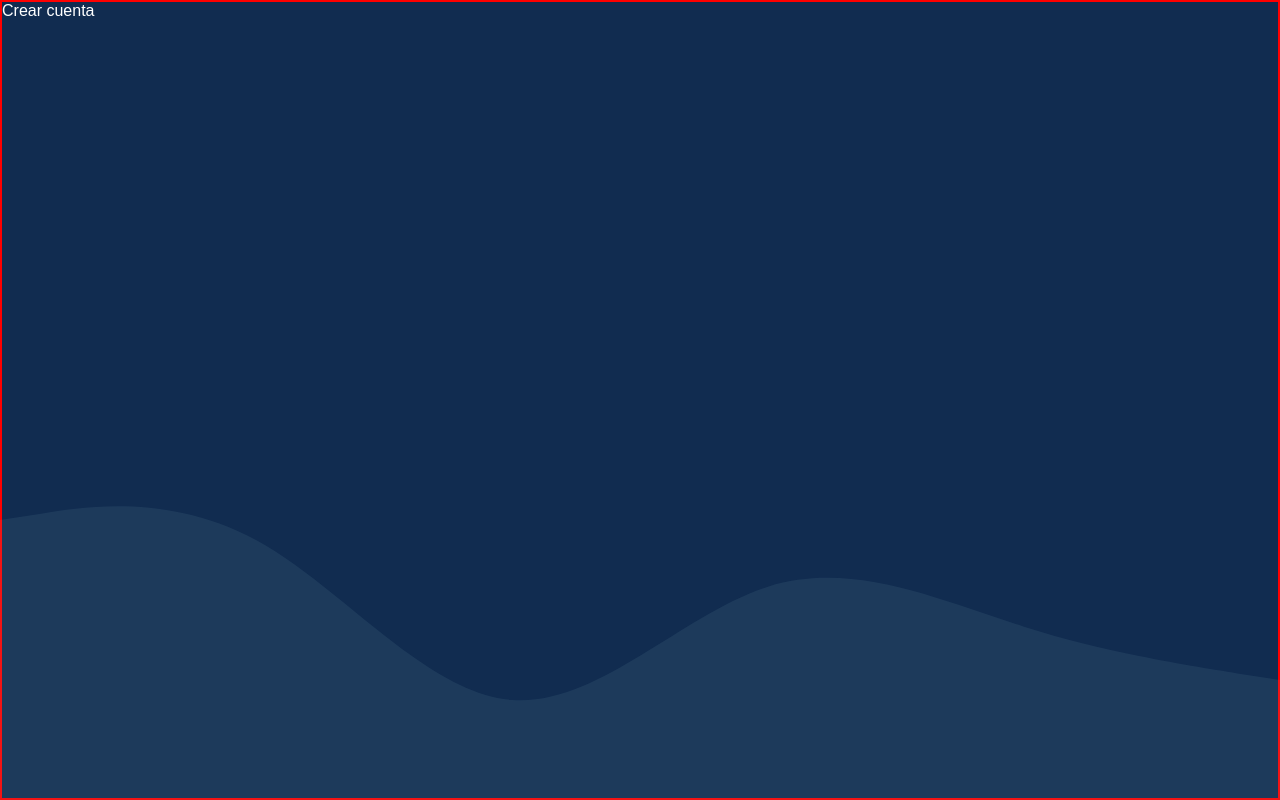
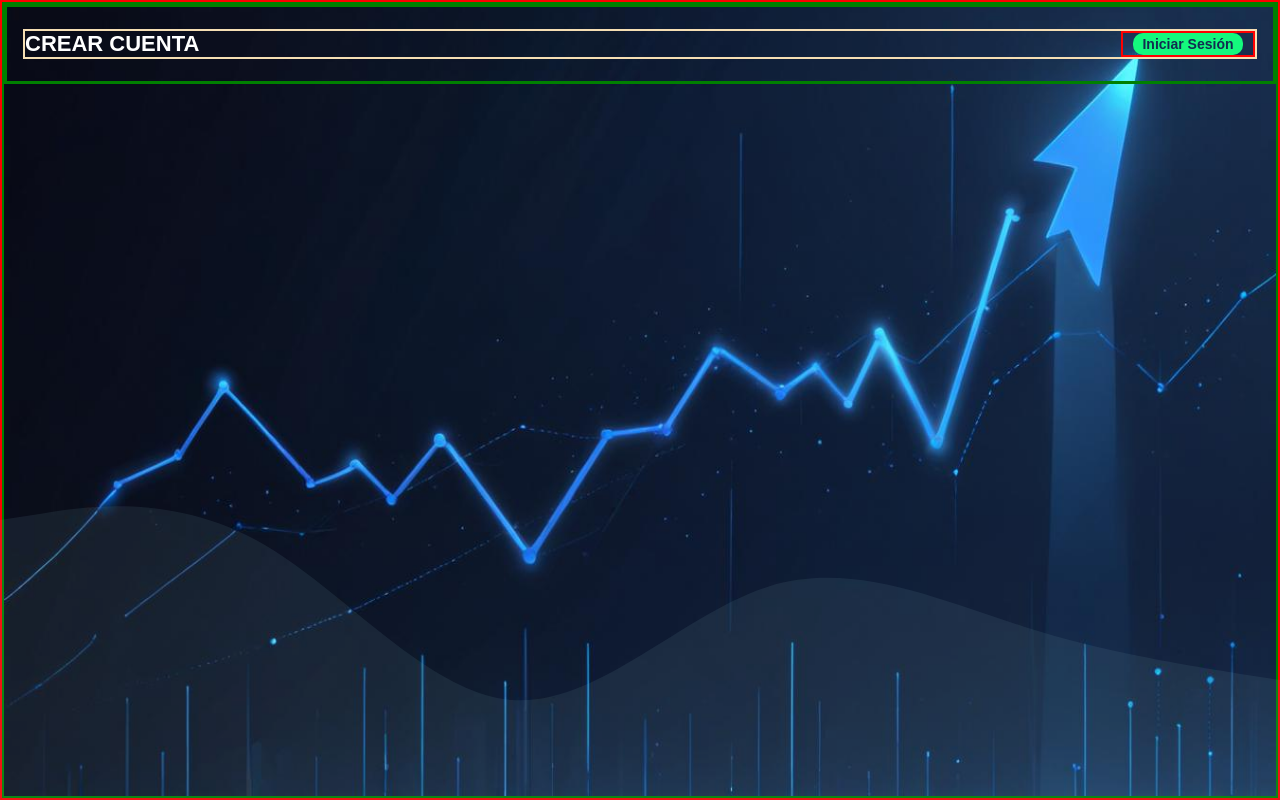
Before and after one commit to YakerHuertas26/Gestion_de_Gastos, a React (Vite) app: page /Crear_cuenta in a window 1280 px wide. Built offline with nearby package versions, Linux system fonts and the light colour scheme; what webfontloader would draw is missing.

Commit message:
header de crear cuenta

```diff
--- a/src/Components/HeaderGastosCategoria.jsx
+++ b/src/Components/HeaderPage.jsx
@@ -1,17 +1,17 @@
-import { useNavigate } from "react-router";
+
 import { Titulo } from "../b_Element/E_Header";
 import {  HeaderStyled } from "../Styles/HeaderStyled";
 import ButonRegresar from "../b_Element/BtnRegresar";
 
 
-const HeadarCategoriaGasto = () => {
+const HeaderPage = ({titulo}) => {
 
     return (
         <HeaderStyled>
                 <ButonRegresar/>
-                <Titulo titulo="Gastos por categoría"/>
+                <Titulo titulo={titulo}/>
         </HeaderStyled>
      );
 }
 
-export default HeadarCategoriaGasto;
+export default HeaderPage;
--- a/src/Pages/CategoriaGasto.jsx
+++ b/src/Pages/CategoriaGasto.jsx
@@ -1,8 +1,8 @@
-import HeadarCategoriaGasto from "../Components/HeaderGastosCategoria";
+import HeaderPage from "../Components/HeaderPage";
 
 const CategoriaGasto = () => {
     return (
-        <HeadarCategoriaGasto/>
+        <HeaderPage titulo="Gastos por categoría"/>
      );
 }
 
--- a/src/Pages/CrearCuenta.jsx
+++ b/src/Pages/CrearCuenta.jsx
@@ -1,6 +1,19 @@
+import { Boton, Titulo } from "../b_Element/E_Header";
+import { ContenedorSesion } from "../Styles/ContenedorSesion";
+import { ConteinerHeard, ContentButonStyled, HeaderStyled } from "../Styles/HeaderStyled";
+
 const CrearCuenta = () => {
     return (
-        <p>Crear cuenta</p>
+       <ContenedorSesion>
+            <HeaderStyled>
+            <ConteinerHeard>
+                <Titulo titulo="Crear Cuenta"/>
+                <ContentButonStyled>
+                    <Boton secundario="secundario" desciption="Iniciar Sesión" link='../Iniciar_sesion' />
+                </ContentButonStyled>
+            </ConteinerHeard>
+        </HeaderStyled>
+       </ContenedorSesion>
      );
 }
 
--- a/src/Pages/Home.jsx
+++ b/src/Pages/Home.jsx
@@ -2,7 +2,7 @@ import HeaderComponent from "../Components/Header";
 
 const Home = () => {
     return (
-        <HeaderComponent/>
+        <HeaderComponent />
 
 
      );
--- a/src/Pages/ListaGasto.jsx
+++ b/src/Pages/ListaGasto.jsx
@@ -1,6 +1,8 @@
+import HeaderPage from "../Components/HeaderPage";
+
 const ListaGasto = () => {
     return (
-        <p>lista de gastos</p>
+        <HeaderPage titulo="Lista de Gastos"/>
      );
 }
 
--- a/src/Styles/BotonRegresar.jsx
+++ b/src/Styles/BotonRegresar.jsx
@@ -10,13 +10,13 @@ const BtnRegresar = styled.button`
 
   justify-content: center;
   align-items: center;
-  width: 3.6rem;
-  height: 3.5rem;
+  width: 3.2rem;
+  height: 3.2rem;
 
 
   .icon{
-    width: 100%;
-    height: 100%;
+    width: 90%;
+    height: 90%;
     border-radius: 50%;
     color: #fff;
   }
--- a/src/Styles/Botones.jsx
+++ b/src/Styles/Botones.jsx
@@ -11,7 +11,7 @@ const Botton = styled(NavLink)`
     height: 100%;
     width: ${(props)=> props.icono ? '14rem' : '11rem'};
     font-size: 1.4rem;
-    font-weight: 500;
+    font-weight: 700;
     cursor: pointer;
     display: inline-flex;
     justify-content: space-around;
@@ -23,8 +23,8 @@ const Botton = styled(NavLink)`
     }
     @media (max-width: 550px) {
     height: 2.4rem;
-    width: 8.6rem;
-    font-size: 1.2rem;
+    width: 8.3rem;
+    font-size: 1.1rem;
 
 }
 `;
--- /dev/null
+++ b/src/Styles/ContenedorSesion.jsx
@@ -0,0 +1,20 @@
+import styled from 'styled-components';
+import fondo from './../Assets/fondo.jpg'
+
+const ContenedorSesion = styled.div`
+    border: 2px solid green;
+    height: 100%;
+    background-image: url(${fondo});
+    background-repeat: no-repeat;
+    background-size:  100% 100%;
+    background-position: center;
+    position: relative;
+    /* z-index: 10; */
+
+
+    @media (max-width: 500px) {
+        background-size:  cover;
+    }
+`;
+
+export {ContenedorSesion};
--- a/src/Styles/HeaderStyled.jsx
+++ b/src/Styles/HeaderStyled.jsx
@@ -6,11 +6,12 @@ const HeaderStyled = styled.div`
     display: flex;
     justify-content: space-between;
     align-items: center;
-
+    height: 10vh;
     border: solid green 3px;
 
     @media(max-width: 500px){ /* 950px */
         justify-content: space-between;
+        height: 15vh;
     }
 `;
 const ConteinerHeard = styled.div`
@@ -27,7 +28,7 @@ const ConteinerHeard = styled.div`
 
         & > div {
             display: flex;
-            margin-bottom: 2rem;
+            margin-bottom: 0.5rem;
             justify-content: end;
         }
     }
```
Also changed, not shown: src/Styles/Theme.jsx (added, +11 -0 lines), src/Assets/fondo.jpg (added).
